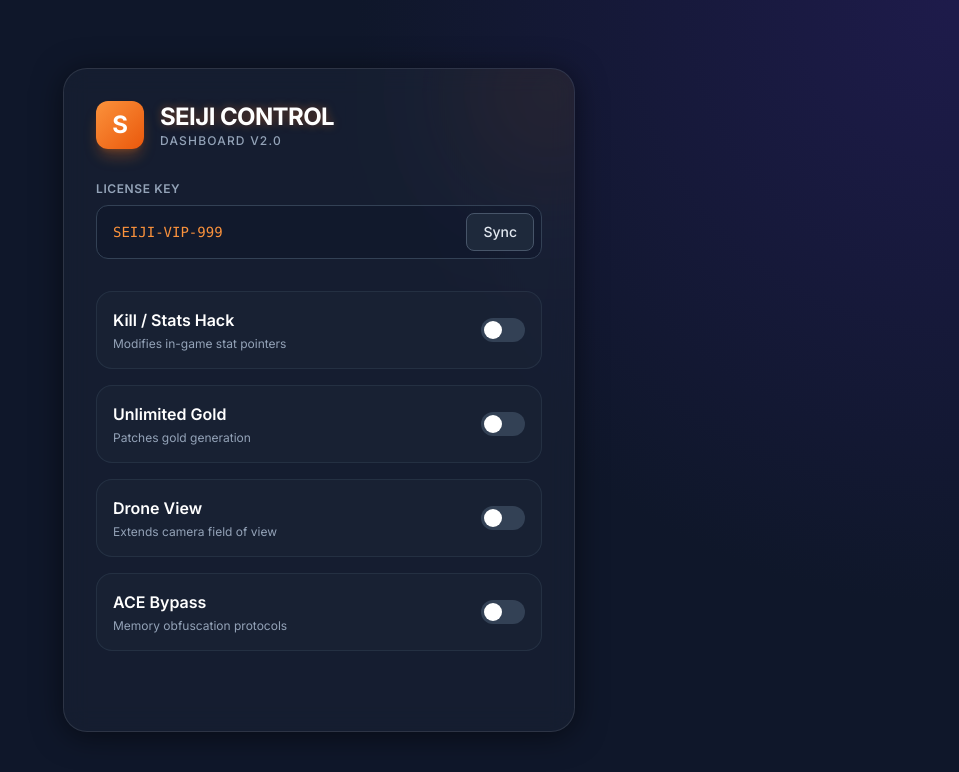
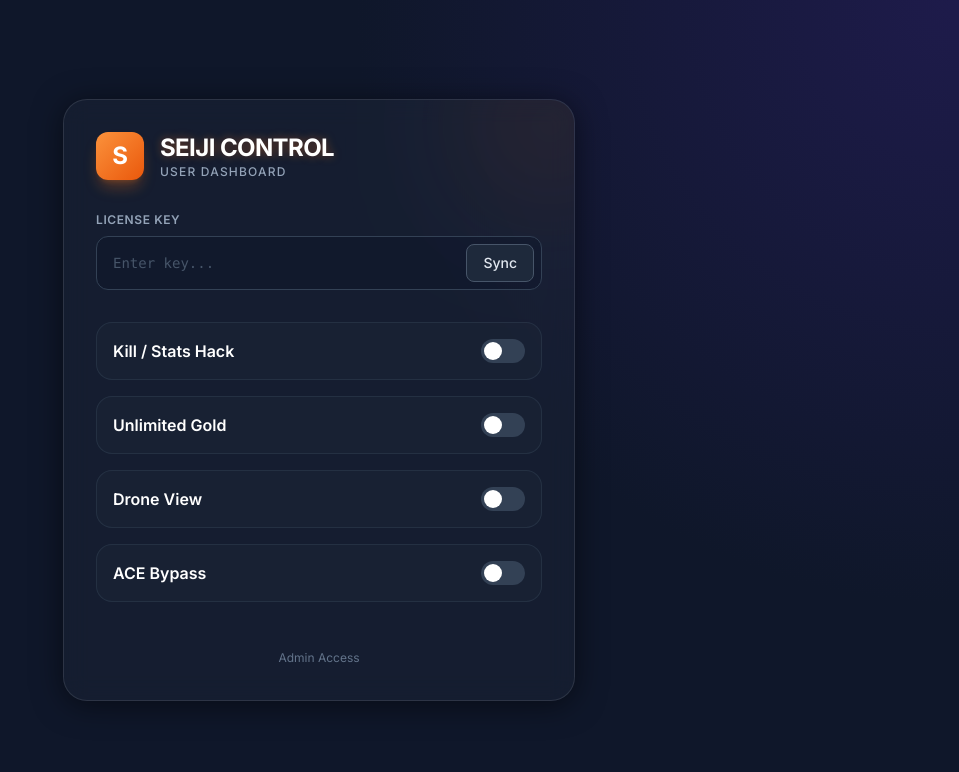
Before and after one commit to seijipromt-ai/seiji-control-panel, a Flask app: page / in a window 1280 px wide. Shown: the top 772 px of the page, without its empty margins (321-1280 px from the left). Run offline with Flask 3, Linux system fonts and the light colour scheme; some libraries are stand-ins or nearby versions.

Commit message:
Update index.html

```diff
--- a/templates/index.html
+++ b/templates/index.html
@@ -1,5 +1,5 @@
 <!DOCTYPE html>
-<html lang="en" class="dark">
+<html lang="en">
 <head>
     <meta charset="UTF-8">
     <meta name="viewport" content="width=device-width, initial-scale=1.0">
@@ -18,78 +18,97 @@
 </head>
 <body class="text-slate-200 min-h-screen flex items-center justify-center p-6 antialiased">
 
-    <div class="glass-panel w-full max-w-lg rounded-3xl p-8 relative overflow-hidden">
-        <!-- Decorative gradients -->
-        <div class="absolute -top-10 -right-10 w-32 h-32 bg-orange-500 rounded-full mix-blend-multiply filter blur-3xl opacity-20 animate-blob"></div>
+    <!-- USER PANEL -->
+    <div id="userPanel" class="glass-panel w-full max-w-lg rounded-3xl p-8 relative overflow-hidden transition-all duration-500">
+        <div class="absolute -top-10 -right-10 w-32 h-32 bg-orange-500 rounded-full mix-blend-multiply filter blur-3xl opacity-20"></div>
 
-        <!-- Header -->
         <div class="flex items-center gap-4 mb-8">
-            <div class="w-12 h-12 rounded-xl bg-gradient-to-br from-orange-400 to-orange-600 flex items-center justify-center text-2xl font-bold text-white shadow-lg shadow-orange-500/30">
-                S
-            </div>
+            <div class="w-12 h-12 rounded-xl bg-gradient-to-br from-orange-400 to-orange-600 flex items-center justify-center text-2xl font-bold text-white shadow-lg shadow-orange-500/30">S</div>
             <div>
                 <h1 class="text-2xl font-bold text-white glow-text tracking-tight">SEIJI CONTROL</h1>
-                <p class="text-xs text-slate-400 font-medium tracking-widest uppercase">Dashboard v2.0</p>
+                <p class="text-xs text-slate-400 font-medium tracking-widest uppercase">User Dashboard</p>
             </div>
         </div>
 
-        <!-- License Input -->
         <div class="mb-8">
             <label class="block text-xs font-semibold text-slate-400 uppercase tracking-wider mb-2">License Key</label>
             <div class="relative">
-                <input type="text" id="keyInput" value="SEIJI-VIP-999" class="w-full bg-slate-900/50 border border-slate-700 text-orange-400 font-mono text-sm rounded-xl p-4 focus:outline-none focus:border-orange-500 focus:ring-1 focus:ring-orange-500 transition-all placeholder-slate-600" placeholder="Enter key...">
-                <button onclick="loadConfig()" class="absolute right-2 top-2 bottom-2 px-4 bg-slate-800 hover:bg-slate-700 text-sm font-medium rounded-lg border border-slate-600 transition-all">
-                    Sync
-                </button>
+                <input type="text" id="keyInput" class="w-full bg-slate-900/50 border border-slate-700 text-orange-400 font-mono text-sm rounded-xl p-4 focus:outline-none focus:border-orange-500 focus:ring-1 focus:ring-orange-500 transition-all placeholder-slate-600" placeholder="Enter key...">
+                <button onclick="loadConfig()" class="absolute right-2 top-2 bottom-2 px-4 bg-slate-800 hover:bg-slate-700 text-sm font-medium rounded-lg border border-slate-600 transition-all">Sync</button>
             </div>
         </div>
 
-        <!-- Features Grid -->
         <div class="space-y-4">
-
-            <div class="flex items-center justify-between p-4 rounded-2xl bg-slate-800/40 border border-slate-700/50 hover:bg-slate-800/60 transition-all">
-                <div class="flex flex-col">
-                    <span class="font-semibold text-white">Kill / Stats Hack</span>
-                    <span class="text-xs text-slate-400 mt-1">Modifies in-game stat pointers</span>
+            <div class="flex items-center justify-between p-4 rounded-2xl bg-slate-800/40 border border-slate-700/50">
+                <div class="flex flex-col"><span class="font-semibold text-white">Kill / Stats Hack</span></div>
+                <input type="checkbox" id="kill" class="toggle-switch" disabled>
             </div>
-                <input type="checkbox" id="kill" class="toggle-switch" onchange="updateFeature('kill', this.checked)">
+            <div class="flex items-center justify-between p-4 rounded-2xl bg-slate-800/40 border border-slate-700/50">
+                <div class="flex flex-col"><span class="font-semibold text-white">Unlimited Gold</span></div>
+                <input type="checkbox" id="gold" class="toggle-switch" disabled>
+            </div>
+            <div class="flex items-center justify-between p-4 rounded-2xl bg-slate-800/40 border border-slate-700/50">
+                <div class="flex flex-col"><span class="font-semibold text-white">Drone View</span></div>
+                <input type="checkbox" id="drone" class="toggle-switch" disabled>
+            </div>
+            <div class="flex items-center justify-between p-4 rounded-2xl bg-slate-800/40 border border-slate-700/50">
+                <div class="flex flex-col"><span class="font-semibold text-white">ACE Bypass</span></div>
+                <input type="checkbox" id="bypass" class="toggle-switch" disabled>
+            </div>
         </div>
 
-            <div class="flex items-center justify-between p-4 rounded-2xl bg-slate-800/40 border border-slate-700/50 hover:bg-slate-800/60 transition-all">
-                <div class="flex flex-col">
-                    <span class="font-semibold text-white">Unlimited Gold</span>
-                    <span class="text-xs text-slate-400 mt-1">Patches gold generation</span>
-                </div>
-                <input type="checkbox" id="gold" class="toggle-switch" onchange="updateFeature('gold', this.checked)">
+        <div id="statusContainer" class="mt-6 text-center opacity-0 transition-opacity duration-300">
+            <span id="statusText" class="text-sm font-medium"></span>
         </div>
 
-            <div class="flex items-center justify-between p-4 rounded-2xl bg-slate-800/40 border border-slate-700/50 hover:bg-slate-800/60 transition-all">
-                <div class="flex flex-col">
-                    <span class="font-semibold text-white">Drone View</span>
-                    <span class="text-xs text-slate-400 mt-1">Extends camera field of view</span>
-                </div>
-                <input type="checkbox" id="drone" class="toggle-switch" onchange="updateFeature('drone', this.checked)">
+        <button onclick="toggleAdminView()" class="mt-6 w-full text-xs text-slate-500 hover:text-orange-500 transition-colors">Admin Access</button>
     </div>
 
-            <div class="flex items-center justify-between p-4 rounded-2xl bg-slate-800/40 border border-slate-700/50 hover:bg-slate-800/60 transition-all">
-                <div class="flex flex-col">
-                    <span class="font-semibold text-white">ACE Bypass</span>
-                    <span class="text-xs text-slate-400 mt-1">Memory obfuscation protocols</span>
-                </div>
-                <input type="checkbox" id="bypass" class="toggle-switch" onchange="updateFeature('bypass', this.checked)">
+    <!-- ADMIN LOGIN -->
+    <div id="loginPanel" class="hidden glass-panel w-full max-w-sm rounded-3xl p-8 relative">
+        <h2 class="text-xl font-bold text-white mb-6">Admin Authentication</h2>
+        <input type="password" id="adminPass" class="w-full bg-slate-900/50 border border-slate-700 text-white text-sm rounded-xl p-4 mb-4 focus:outline-none focus:border-orange-500" placeholder="Enter admin password...">
+        <button onclick="adminLogin()" class="w-full bg-orange-600 hover:bg-orange-500 text-white font-bold py-3 rounded-xl transition-all">Login</button>
+        <button onclick="toggleAdminView()" class="mt-4 w-full text-xs text-slate-500 hover:text-white transition-colors">Back to User</button>
     </div>
 
+    <!-- ADMIN DASHBOARD -->
+    <div id="adminPanel" class="hidden w-full max-w-4xl relative">
+        <div class="glass-panel rounded-3xl p-8">
+            <div class="flex justify-between items-center mb-8">
+                <div>
+                    <h2 class="text-2xl font-bold text-white glow-text">Key Manager</h2>
+                    <p class="text-sm text-slate-400">Generate, edit, and revoke user keys</p>
+                </div>
+                <button onclick="generateKey()" class="bg-orange-600 hover:bg-orange-500 text-white font-bold py-2 px-6 rounded-lg transition-all shadow-lg shadow-orange-500/30">Generate New Key</button>
             </div>
 
-        <!-- Status -->
-        <div id="statusContainer" class="mt-6 text-center opacity-0 transition-opacity duration-300">
-            <span id="statusText" class="text-sm font-medium"></span>
+            <div class="overflow-x-auto">
+                <table class="w-full text-left text-sm text-slate-300">
+                    <thead class="text-xs uppercase bg-slate-800/80 text-slate-400">
+                        <tr>
+                            <th class="px-4 py-3 rounded-tl-lg">Key</th>
+                            <th class="px-4 py-3 text-center">Kill</th>
+                            <th class="px-4 py-3 text-center">Gold</th>
+                            <th class="px-4 py-3 text-center">Drone</th>
+                            <th class="px-4 py-3 text-center">Bypass</th>
+                            <th class="px-4 py-3 text-right rounded-tr-lg">Action</th>
+                        </tr>
+                    </thead>
+                    <tbody id="keyTable" class="divide-y divide-slate-700/50">
+                        <!-- Injected via JS -->
+                    </tbody>
+                </table>
+            </div>
+            <button onclick="toggleAdminView()" class="mt-8 text-xs text-slate-500 hover:text-white transition-colors">Logout / User View</button>
         </div>
     </div>
 
     <script>
         const API_URL = window.location.origin + '/api';
+        let adminToken = "";
 
+        // --- USER LOGIC ---
         async function loadConfig() {
             const key = document.getElementById('keyInput').value;
             try {
@@ -103,40 +122,114 @@
                     document.getElementById('bypass').checked = data.features.bypass;
                     showStatus("Configuration Synced", false);
                 } else {
-                    showStatus("Invalid or Expired Key", true);
+                    showStatus("Invalid or Revoked Key", true);
                 }
-            } catch (err) {
-                showStatus("Connection failed", true);
-            }
-        }
-
-        async function updateFeature(feature, state) {
-            const key = document.getElementById('keyInput').value;
-            try {
-                const res = await fetch(`${API_URL}/update`, {
-                    method: 'POST',
-                    headers: {'Content-Type': 'application/json'},
-                    body: JSON.stringify({key: key, feature: feature, state: state})
-                });
-                const data = await res.json();
-                if(data.status) showStatus(`${feature.toUpperCase()} is now ${state ? 'ENABLED' : 'DISABLED'}`, false);
-            } catch (err) {
-                showStatus("Failed to update", true);
-            }
+            } catch (err) { showStatus("Connection failed", true); }
         }
 
         function showStatus(msg, isError) {
             const container = document.getElementById('statusContainer');
             const text = document.getElementById('statusText');
-
             text.innerText = msg;
             text.className = isError ? "text-sm font-medium text-red-400" : "text-sm font-medium text-emerald-400";
-
             container.classList.remove('opacity-0');
             setTimeout(() => container.classList.add('opacity-0'), 3000);
         }
 
-        window.onload = loadConfig;
+        // --- VIEW TOGGLE ---
+        function toggleAdminView() {
+            const u = document.getElementById('userPanel');
+            const l = document.getElementById('loginPanel');
+            const a = document.getElementById('adminPanel');
+
+            if (adminToken) {
+                // Logout
+                adminToken = "";
+                a.classList.add('hidden');
+                u.classList.remove('hidden');
+                l.classList.add('hidden');
+            } else {
+                // Show Login
+                u.classList.add('hidden');
+                l.classList.remove('hidden');
+            }
+        }
+
+        // --- ADMIN LOGIC ---
+        async function adminLogin() {
+            const pass = document.getElementById('adminPass').value;
+            try {
+                const res = await fetch(`${API_URL}/admin/login`, {
+                    method: 'POST',
+                    headers: {'Content-Type': 'application/json'},
+                    body: JSON.stringify({password: pass})
+                });
+                const data = await res.json();
+                if (data.status) {
+                    adminToken = data.token;
+                    document.getElementById('loginPanel').classList.add('hidden');
+                    document.getElementById('adminPanel').classList.remove('hidden');
+                    fetchKeys();
+                } else { alert("Wrong Password"); }
+            } catch (err) { alert("Error connecting to server"); }
+        }
+
+        async function fetchKeys() {
+            const res = await fetch(`${API_URL}/admin/keys`, {
+                headers: {'Authorization': `Bearer ${adminToken}`}
+            });
+            const data = await res.json();
+
+            const tbody = document.getElementById('keyTable');
+            tbody.innerHTML = "";
+
+            if (data.status) {
+                for (const [key, info] of Object.entries(data.keys)) {
+                    const tr = document.createElement('tr');
+                    tr.innerHTML = `
+                        <td class="px-4 py-3 font-mono text-orange-400">${key}</td>
+                        <td class="px-4 py-3 text-center"><input type="checkbox" class="toggle-switch" ${info.features.kill ? 'checked' : ''} onchange="editKey('${key}', 'kill', this.checked)"></td>
+                        <td class="px-4 py-3 text-center"><input type="checkbox" class="toggle-switch" ${info.features.gold ? 'checked' : ''} onchange="editKey('${key}', 'gold', this.checked)"></td>
+                        <td class="px-4 py-3 text-center"><input type="checkbox" class="toggle-switch" ${info.features.drone ? 'checked' : ''} onchange="editKey('${key}', 'drone', this.checked)"></td>
+                        <td class="px-4 py-3 text-center"><input type="checkbox" class="toggle-switch" ${info.features.bypass ? 'checked' : ''} onchange="editKey('${key}', 'bypass', this.checked)"></td>
+                        <td class="px-4 py-3 text-right">
+                            <button onclick="revokeKey('${key}')" class="text-red-400 hover:text-red-300 font-medium text-xs bg-red-400/10 px-3 py-1 rounded border border-red-400/20">Revoke</button>
+                        </td>
+                    `;
+                    tbody.appendChild(tr);
+                }
+            }
+        }
+
+        async function generateKey() {
+            const res = await fetch(`${API_URL}/admin/create`, {
+                method: 'POST',
+                headers: {'Authorization': `Bearer ${adminToken}`}
+            });
+            const data = await res.json();
+            if (data.status) {
+                alert(`New Key Generated:\n${data.key}`);
+                fetchKeys();
+            }
+        }
+
+        async function editKey(key, feature, state) {
+            await fetch(`${API_URL}/admin/edit`, {
+                method: 'POST',
+                headers: {'Content-Type': 'application/json', 'Authorization': `Bearer ${adminToken}`},
+                body: JSON.stringify({key: key, feature: feature, state: state})
+            });
+        }
+
+        async function revokeKey(key) {
+            if (!confirm(`Are you sure you want to REVOKE and DELETE key:\n${key}?`)) return;
+            await fetch(`${API_URL}/admin/revoke`, {
+                method: 'POST',
+                headers: {'Content-Type': 'application/json', 'Authorization': `Bearer ${adminToken}`},
+                body: JSON.stringify({key: key})
+            });
+            fetchKeys();
+        }
     </script>
 </body>
 </html>
```
Lines whose indentation alone changed are shown as unchanged.
